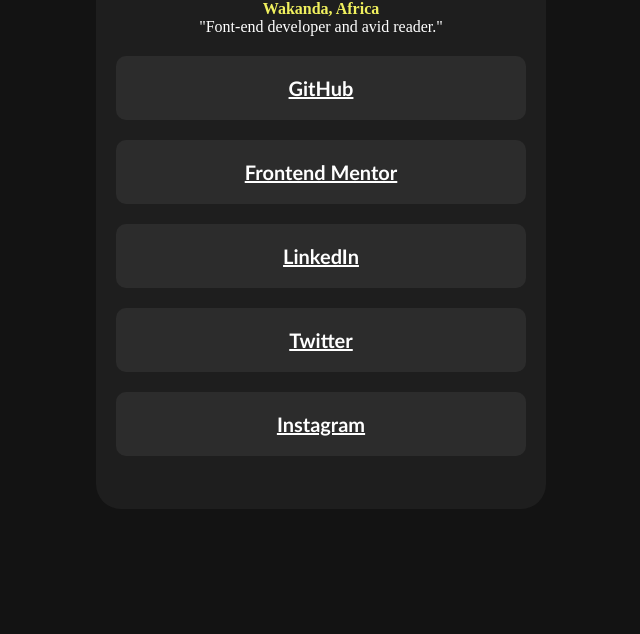
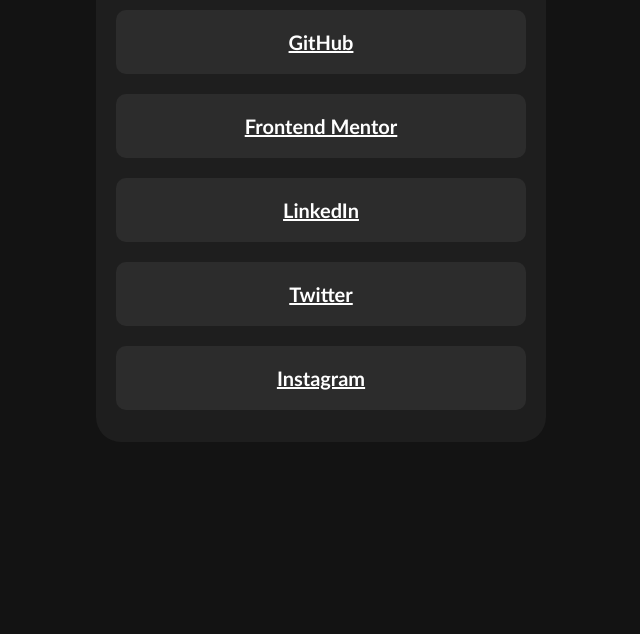
Before and after one commit to Victor-Mateus06/Projeto-Black-Panther, a plain HTML site: page index.html in a window 1280 px wide. Shown: the part 366-1000 px from the top of the page, without its empty margins (319-959 px from the left). After the commit the page ends 866 px from the top, so only its background shows below. Drawn offline with Linux system fonts and the light colour scheme.

Commit message:
Add files via upload

```diff
--- a/src/CSS/style.css
+++ b/src/CSS/style.css
@@ -1,16 +1,8 @@
-*{
-    margin: 0;
-    padding: 0;
-    box-sizing: border-box;
-}
 body{
-    margin-top: 100px;
-    margin-bottom: 100px;
     background-color: rgb(19, 19, 19);
     display: flex;
-    align-items: center;
+    align-content: center;
     justify-content: center;
-    height: 100vh;
 }
 .profile{
     background-color: rgb(30, 30, 30);
@@ -18,6 +10,7 @@ body{
     width: 450px;
     height: 750px;
     border-radius: 25px;
+    margin: 50px 0 50px 0;
 }
 img{
     border-radius: 100px;
```
